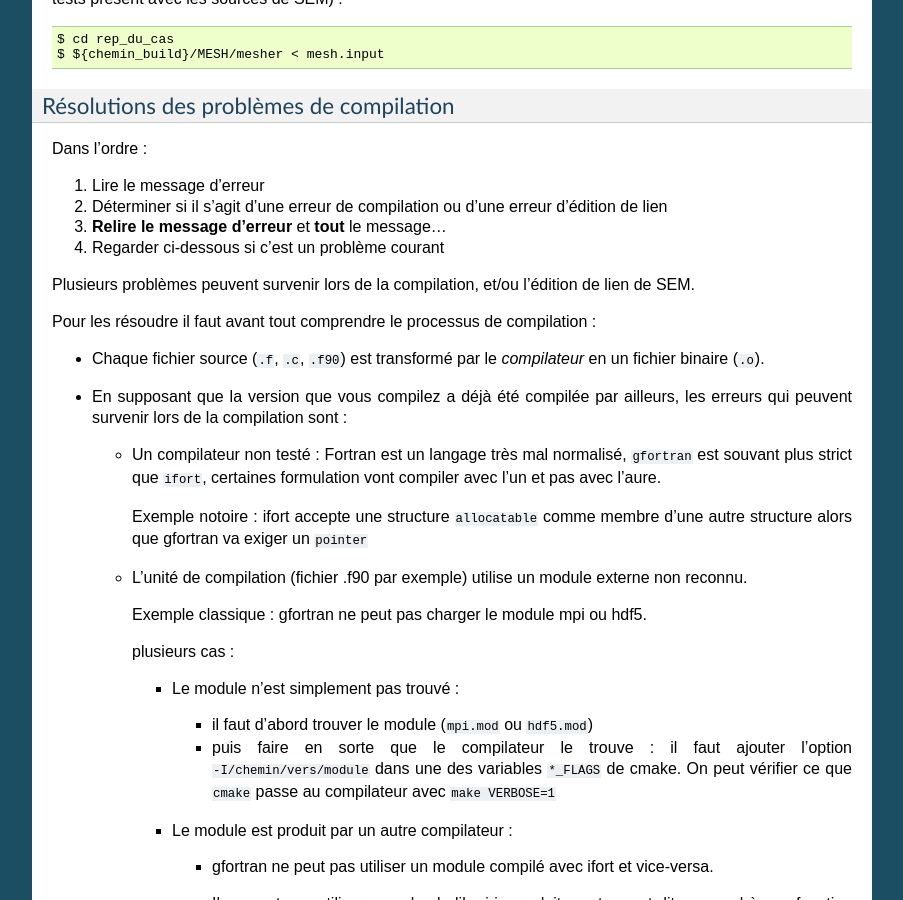
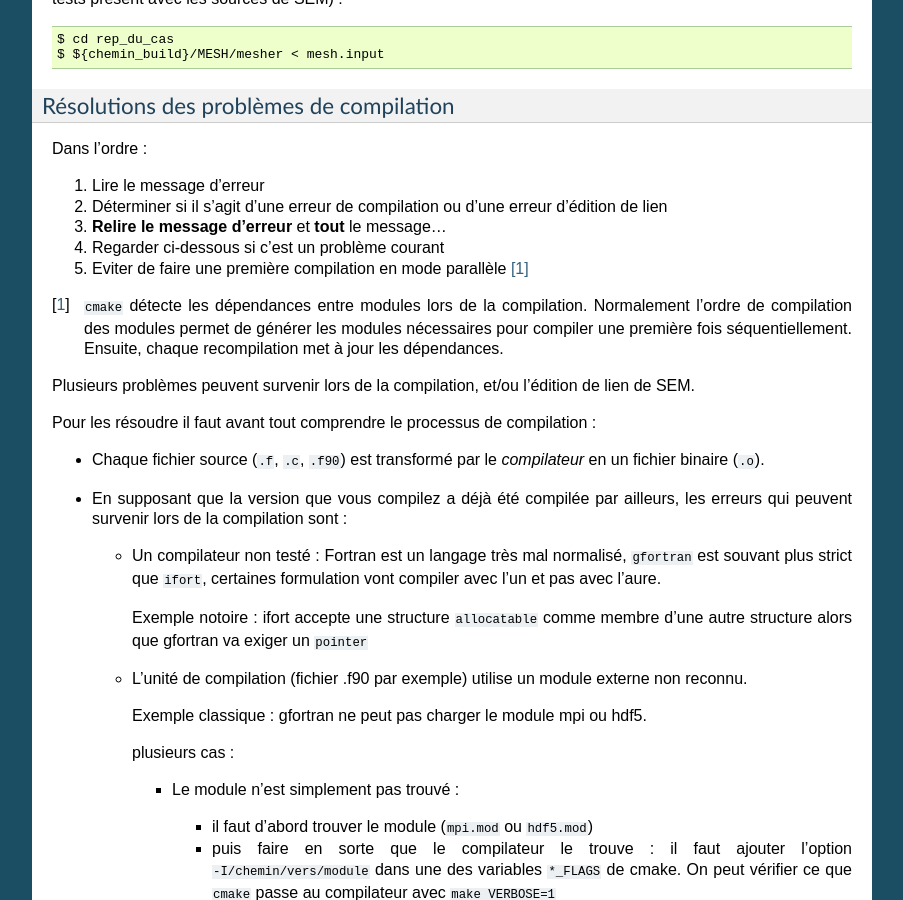
Before and after one commit to sem3d/SEM, a Sphinx documentation site: the page built from DOC/source/installation.rst, in a window 1280 px wide and 900 px high, scrolled down 2289 px. Shown: the whole window, without its empty margins (198-1101 px from the left). Built offline with Sphinx 7.4.7, drawn with Linux system fonts in a browser that asks for light colours; formulas are drawn with MathJax 3.

Commit message:
[CLEANUP,COMPILATION] Cleanup warning et bug de compilation (ordre des sources)

```diff
--- a/CMakeLists.txt
+++ b/CMakeLists.txt
@@ -126,9 +127,9 @@ add_library(randomfield
   ${SEMDIR}/randomfield/displayCarvalhol.f90
   ${SEMDIR}/randomfield/math_RF.f90
   ${SEMDIR}/randomfield/obsolete_RF.f90
+  ${SEMDIR}/randomfield/spectra_RF.f90
   ${SEMDIR}/randomfield/randomFieldND.f90
   ${SEMDIR}/randomfield/readFile_RF.f90
-  ${SEMDIR}/randomfield/spectra_RF.f90
   ${SEMDIR}/randomfield/statistics_RF.f90
   ${SEMDIR}/randomfield/writeResultFile_RF.f90
 )
--- a/DOC/source/installation.rst
+++ b/DOC/source/installation.rst
@@ -161,6 +161,13 @@ Dans l'ordre :
 
 4. Regarder ci-dessous si c'est un problème courant
 
+5. Eviter de faire une première compilation en mode parallèle [#]_
+
+.. [#] ``cmake`` détecte les dépendances entre modules lors de la
+   compilation. Normalement l'ordre de compilation des modules permet
+   de générer les modules nécessaires pour compiler une première fois
+   séquentiellement. Ensuite, chaque recompilation met à jour les
+   dépendances.
 
 Plusieurs problèmes peuvent survenir lors de la compilation, et/ou l'édition de lien de SEM.
 
```
Also changed, not shown: other parts of CMakeLists.txt (+2 -1 lines), 7 other files.
